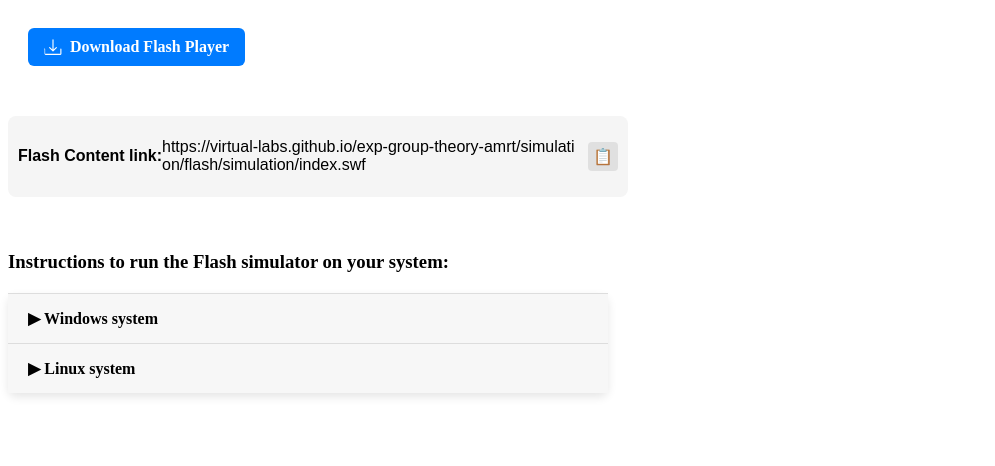
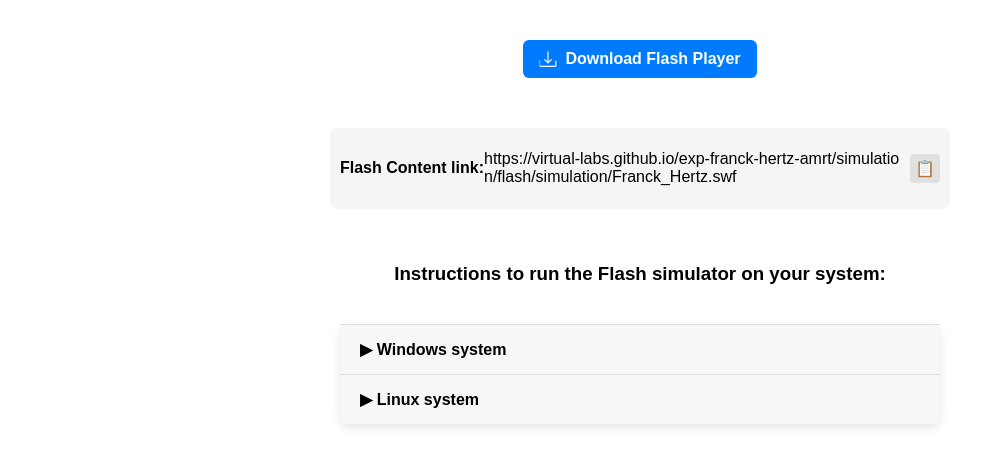
Before and after one commit to virtual-labs/exp-group-theory-amrt, a plain HTML site: page experiment/simulation/index.html in a window 1280 px wide. Shown: the whole page, without its empty margins (0-995 px from the left). Drawn offline with Linux system fonts and the light colour scheme.

Commit message:
index page modified

```diff
--- a/experiment/simulation/css/main.css
+++ b/experiment/simulation/css/main.css
@@ -1,4 +1,15 @@
 /* You CSS goes in here */
+body {
+  display: flex;
+  flex-direction: column;
+  align-items: center; /* Horizontal centering */
+  min-height: 100vh;
+  margin: 0;
+  font-family: Arial, sans-serif;
+  padding: 20px;
+  box-sizing: border-box;
+}
+
 .download-section {
   background: #fff;
   padding: 20px;
@@ -83,6 +94,7 @@ img {
 
 .accordion {
   max-width: 600px;
+  width: 100%;
   background: #fff;
   border-radius: 8px;
   margin-top: 20px;
--- a/experiment/simulation/index.html
+++ b/experiment/simulation/index.html
@@ -7,8 +7,9 @@
 </head>
 <body>
 
-<div class="download-section">
-    <a href="/exp-group-theory-amrt/simulation/flash/flashplayer.exe" class="download-link" download>
+
+<div class="download-section" style="text-align: center;">
+    <a href="/exp-franck-hertz-amrt/simulation/flash/flashplayer.exe" class="download-link" download>
       <svg xmlns="http://www.w3.org/2000/svg" width="18" height="18" fill="white" viewBox="0 0 16 16">
         <path d="M.5 9.9V14a1 1 0 0 0 1 1h13a1 1 0 0 0 1-1V9.9a.5.5 0 0 0-1 0V14H1V9.9a.5.5 0 0 0-1 0z"/>
         <path d="M7.646 11.854a.5.5 0 0 0 .708 0l3-3a.5.5 0 0 0-.708-.708L8.5 10.293V1.5a.5.5 0 0 0-1 0v8.793L5.354 8.146a.5.5 0 1 0-.708.708l3 3z"/>
@@ -20,7 +21,7 @@
 
 	<div class="copy-container">
     <p><h4>Flash Content link: </h4> </p>
-  <span class="link-text" id="copyText">https://virtual-labs.github.io/exp-group-theory-amrt/simulation/flash/simulation/index.swf</span>
+  <span class="link-text" id="copyText">https://virtual-labs.github.io/exp-franck-hertz-amrt/simulation/flash/simulation/Franck_Hertz.swf</span>
   <div class="copy-icon" onclick="copyLink()">
     📋
   </div>
@@ -35,7 +36,7 @@
       ▶ Windows system
     </div>
     <div class="accordion-body">
-      <div><strong>Step 1:</strong> Open Flash debugger<br><img src="images/figure1.jpg" alt="Flash Debugger"></div>
+      <div><strong>Step 1:</strong> Open Flash Player<br><img src="images/figure1.jpg" alt="Flash Debugger"></div>
       <div><strong>Step 2:</strong> Copy the Flash content link.</div>
       <div><strong>Step 3:</strong> Click <em>File → Open</em> from the Flash Player menu.</div>
       <div><strong>Step 4:</strong> Paste the Flash content link in the Open window of the Flash Player and click the OK button.<br><img src="images/figure2.jpg" alt="Open Flash Link"></div>
@@ -60,6 +61,7 @@
   </div>
 </div>
 
+
 	<!-- Add JS at the bottom of HTML file -->
         <script src="./js/main.js"></script>
 </body>
```
